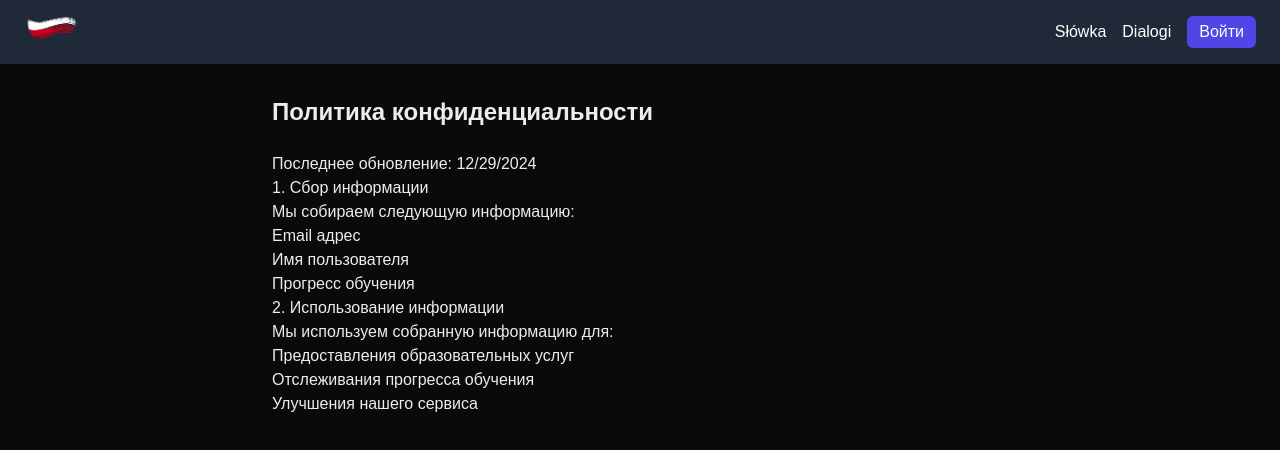
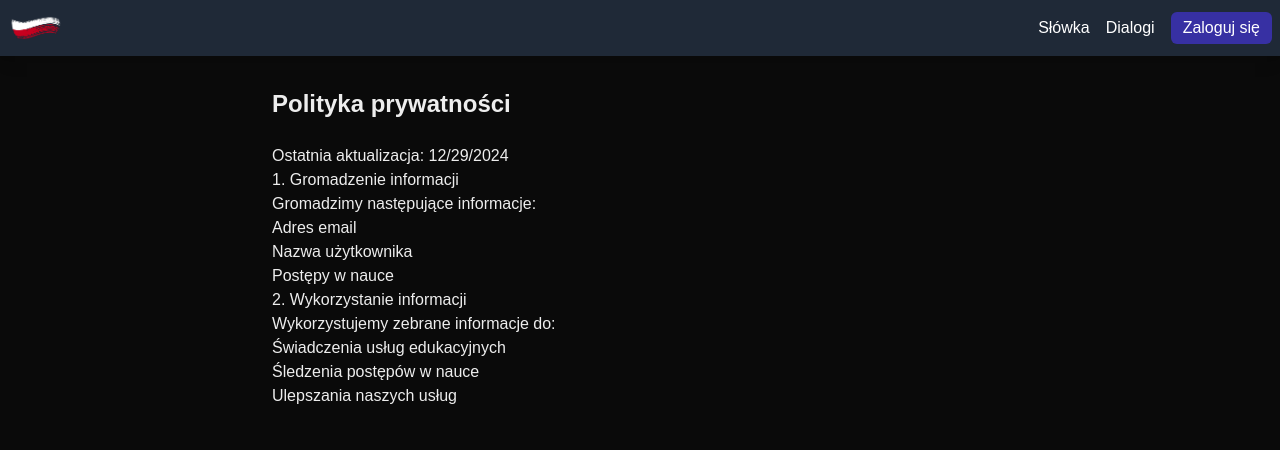
Before and after one commit to AndreySavchenkov/polski-na-luzie, a Next.js app: page /privacy in a window 1280 px wide. Shown: the top 450 px of the page. Built offline with nearby package versions, Linux system fonts and the light colour scheme; no server answers.

Commit message:
refactor: update UI text and styling for Polish language support; modify button labels, privacy policy, and terms of service to enhance user experience and consistency in language

```diff
--- a/app/auth/signin/page.tsx
+++ b/app/auth/signin/page.tsx
@@ -64,24 +64,24 @@ export default function SignIn() {
             />
           </svg>
           <span className="font-medium">
-            {isLoading ? "Загрузка..." : "Войти через Google"}
+            {isLoading ? "Ładowanie..." : "Zaloguj się przez Google"}
           </span>
         </button>
 
         <p className="mt-4 text-sm text-center text-gray-400">
-          Используя Polski Na Luzie, вы соглашаетесь с нашими{" "}
+          Korzystając z Polski Na Luzie, zgadzasz się z naszymi{" "}
           <a
             href="/terms"
             className="text-indigo-400 hover:text-indigo-300 hover:underline"
           >
-            условиями использования
+            warunkami korzystania
           </a>{" "}
-          и{" "}
+          i{" "}
           <a
             href="/privacy"
             className="text-indigo-400 hover:text-indigo-300 hover:underline"
           >
-            политикой конфиденциальности
+            polityką prywatności
           </a>
           .
         </p>
--- a/app/components/Header.tsx
+++ b/app/components/Header.tsx
@@ -14,12 +14,12 @@ export default function Header() {
   }
 
   return (
-    <div className="flex justify-between sticky top-0 z-50 bg-gray-800 text-white shadow-lg">
-      <Link href="/" className="px-6">
+    <div className="flex items-center justify-between sticky top-0 z-50 bg-gray-800 text-white shadow-lg">
+      <Link href="/" className="px-2">
         <Image src={logo} width={56} height={56} quality={100} alt="logo" />
       </Link>
 
-      <nav className="max-w-7xl flex items-center gap-4 py-4 px-6">
+      <nav className="max-w-7xl flex items-center gap-4 py-3 px-2">
         <Link className="hover:text-gray-400" href="/words">
           Słówka
         </Link>
@@ -39,17 +39,17 @@ export default function Header() {
             )}
             <button
               onClick={() => signOut({ callbackUrl: "/" })}
-              className="px-3 py-1 bg-red-600 rounded-md hover:bg-red-700"
+              className="px-3 py-1 bg-red-700 rounded-md hover:bg-red-800"
             >
-              Выйти
+              Wyloguj się
             </button>
           </div>
         ) : (
           <Link
             href="/auth/signin"
-            className="px-3 py-1 bg-indigo-600 rounded-md hover:bg-indigo-700"
+            className="px-3 py-1 bg-indigo-800 rounded-md hover:bg-indigo-900"
           >
-            Войти
+            Zaloguj się
           </Link>
         )}
       </nav>
--- a/app/privacy/page.tsx
+++ b/app/privacy/page.tsx
@@ -1,27 +1,27 @@
 export default function PrivacyPolicy() {
   return (
     <div className="max-w-3xl mx-auto py-8 px-4">
-      <h1 className="text-2xl font-bold mb-6">Политика конфиденциальности</h1>
+      <h1 className="text-2xl font-bold mb-6">Polityka prywatności</h1>
       <div className="prose">
-        <p>Последнее обновление: {new Date().toLocaleDateString()}</p>
+        <p>Ostatnia aktualizacja: {new Date().toLocaleDateString()}</p>
 
-        <h2>1. Сбор информации</h2>
-        <p>Мы собираем следующую информацию:</p>
+        <h2>1. Gromadzenie informacji</h2>
+        <p>Gromadzimy następujące informacje:</p>
         <ul>
-          <li>Email адрес</li>
-          <li>Имя пользователя</li>
-          <li>Прогресс обучения</li>
+          <li>Adres email</li>
+          <li>Nazwa użytkownika</li>
+          <li>Postępy w nauce</li>
         </ul>
 
-        <h2>2. Использование информации</h2>
-        <p>Мы используем собранную информацию для:</p>
+        <h2>2. Wykorzystanie informacji</h2>
+        <p>Wykorzystujemy zebrane informacje do:</p>
         <ul>
-          <li>Предоставления образовательных услуг</li>
-          <li>Отслеживания прогресса обучения</li>
-          <li>Улучшения нашего сервиса</li>
+          <li>Świadczenia usług edukacyjnych</li>
+          <li>Śledzenia postępów w nauce</li>
+          <li>Ulepszania naszych usług</li>
         </ul>
 
-        {/* Добавьте остальные разделы политики */}
+        {/* Dodaj pozostałe sekcje polityki */}
       </div>
     </div>
   );
--- a/app/terms/page.tsx
+++ b/app/terms/page.tsx
@@ -1,22 +1,20 @@
 export default function Terms() {
   return (
     <div className="max-w-3xl mx-auto py-8 px-4">
-      <h1 className="text-2xl font-bold mb-6">Условия использования</h1>
+      <h1 className="text-2xl font-bold mb-6">Warunki korzystania</h1>
       <div className="prose">
-        <p>Последнее обновление: {new Date().toLocaleDateString()}</p>
+        <p>Ostatnia aktualizacja: {new Date().toLocaleDateString()}</p>
 
-        <h2>1. Принятие условий</h2>
+        <h2>1. Akceptacja warunków</h2>
         <p>
-          Используя Polski Na Luzie, вы соглашаетесь с настоящими условиями
-          использования.
+          Korzystając z Polski Na Luzie, zgadzasz się z niniejszymi warunkami
+          korzystania.
         </p>
 
-        <h2>2. Описание услуг</h2>
-        <p>
-          Polski Na Luzie предоставляет платформу для изучения польского языка.
-        </p>
+        <h2>2. Opis usług</h2>
+        <p>Polski Na Luzie zapewnia platformę do nauki języka polskiego.</p>
 
-        {/* Добавьте остальные разделы условий */}
+        {/* Dodaj pozostałe sekcje warunków */}
       </div>
     </div>
   );
```
